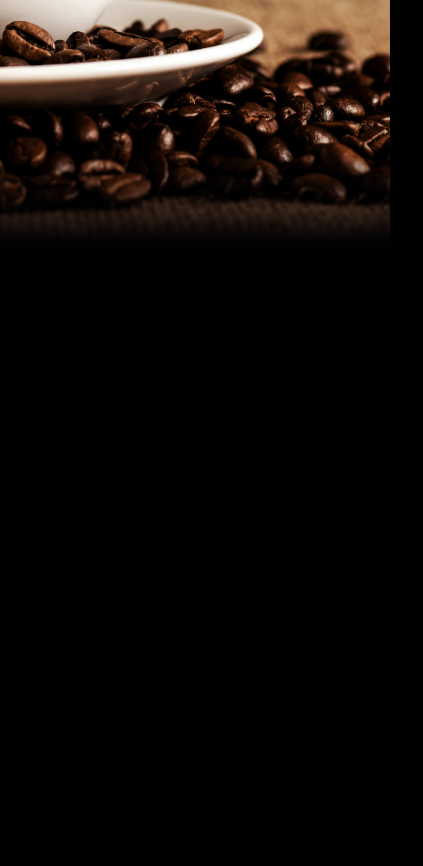
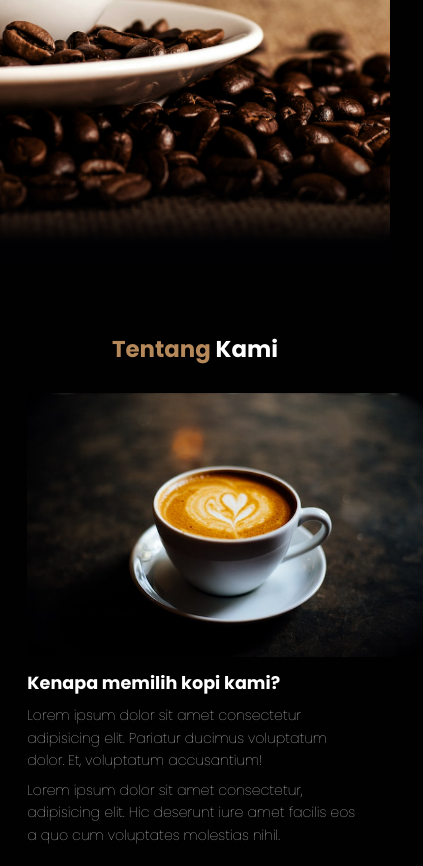
Before and after one commit to angga150/kedai-kopi-kenangan-senja, a plain HTML site: page index.html in a window 390 px wide. Shown: the part 582-1448 px from the top of the page, 423 px wide, since content can reach past the window. Before the commit the page ends 844 px from the top, so only its background shows below. Drawn offline with nearby package versions, Linux system fonts and the light colour scheme.

Commit message:
menambahkan about section

```diff
--- a/css/style.css
+++ b/css/style.css
@@ -109,7 +109,6 @@ body {
   max-width: 60rem;
   width: 100%;
   text-align: right;
-  position: fixed;
   right: 50px;
 }
 
@@ -142,6 +141,46 @@ body {
   background-color: var(--primary);
   border-radius: 0.5rem;
   box-shadow: 1px 1px 3px rgba(1, 1, 3, 0.5);
+}
+
+/* About Section */
+.about {
+  padding: 8rem 7% 1.4rem;
+}
+
+.about h2 {
+  text-align: center;
+  font-size: 2.6rem;
+  margin-bottom: 3rem;
+}
+
+.about h2 span {
+  color: var(--primary);
+}
+
+.about .row {
+  display: flex;
+}
+
+.about .row .about-img {
+  flex: 1 1 45rem;
+}
+
+.about .row .content {
+  flex: 1 1 35rem;
+  padding: 0 1rem;
+}
+
+.about .row .content h3 {
+  font-size: 1.8rem;
+  margin-bottom: 1rem;
+}
+
+.about .row .content p {
+  margin-bottom: 0.8rem;
+  font-size: 1.3rem;
+  font-weight: 100;
+  line-height: 1.6;
 }
 
 /* Media Queries */
@@ -191,6 +230,30 @@ body {
   .navbar .navbar-nav a:hover::after {
     transform: scaleX(0.2);
   }
+
+  /* about section query */
+  .about .row {
+    flex-wrap: wrap;
+  }
+
+  .about .row .about-img img {
+    height: 30rem;
+    object-fit: cover;
+    object-position: center;
+  }
+
+  .about .row .content {
+    padding: 0;
+  }
+
+  .about .row .content h3 {
+    margin-top: 1rem;
+    font-size: 2rem;
+  }
+
+  .about .row .content p {
+    font-size: 1.6rem;
+  }
 }
 
 /* Mobile Phone */
--- a/index.html
+++ b/index.html
@@ -48,6 +48,23 @@
     </section>
     <!-- Hero Section end -->
 
+    <!-- About Section start -->
+    <section id="about" class="about">
+      <h2><span>Tentang</span> Kami</h2>
+
+      <div class="row">
+        <div class="about-img">
+          <img src="img/tentang-kami.jpg" alt="Tentang Kami" />
+        </div>
+        <div class="content">
+          <h3>Kenapa memilih kopi kami?</h3>
+          <p>Lorem ipsum dolor sit amet consectetur adipisicing elit. Pariatur ducimus voluptatum dolor. Et, voluptatum accusantium!</p>
+          <p>Lorem ipsum dolor sit amet consectetur, adipisicing elit. Hic deserunt iure amet facilis eos a quo cum voluptates molestias nihil.</p>
+        </div>
+      </div>
+    </section>
+    <!-- About Section end -->
+
     <!-- Feather Icons -->
     <script>
       feather.replace();
```
Also changed, not shown: img/tentang-kami.jpg (added), ss/commit/hero section.jpg (added), ss/hasil/hasil about.jpg (added).
